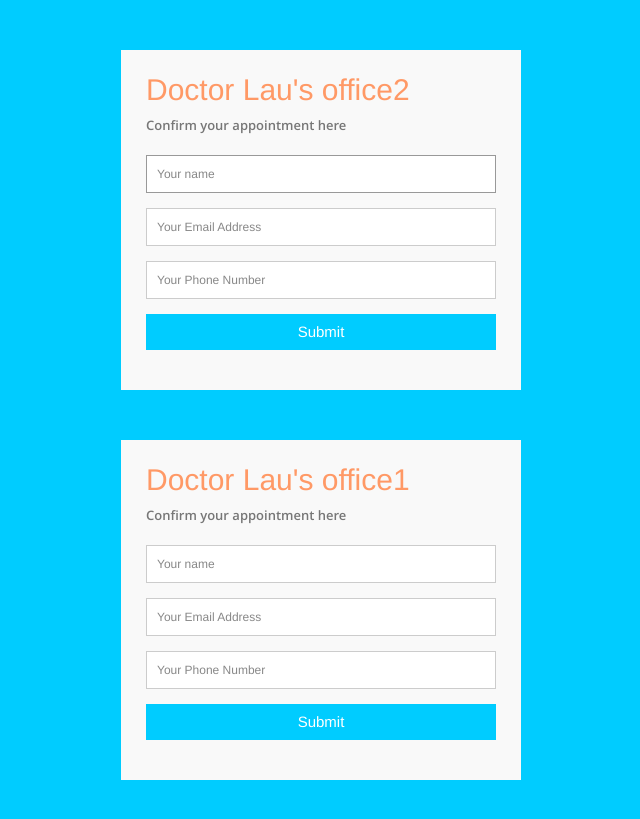
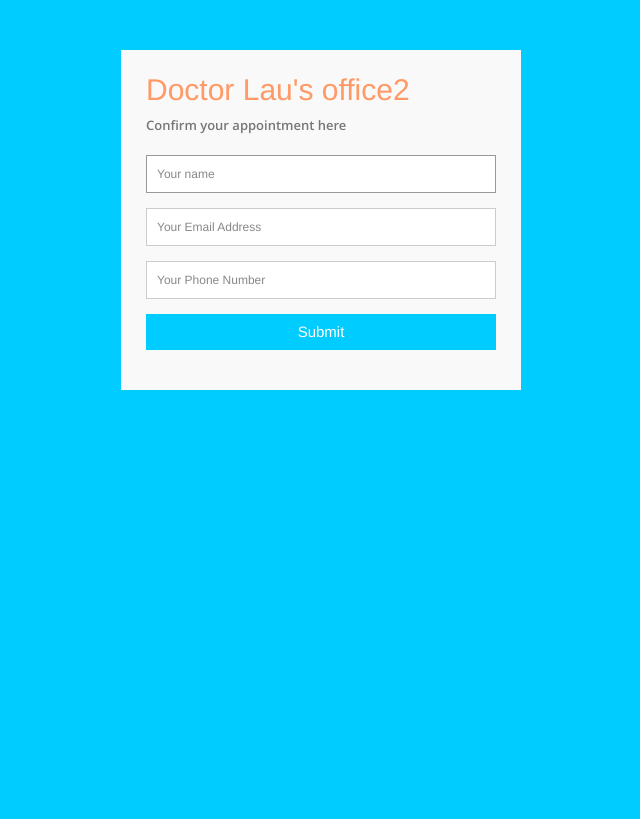
Before and after one commit to liuzimin/liuzimin.github.io, a Jekyll site: the page built from submit/index.html, in a window 1280 px wide. Shown: the top 819 px of the page, without its empty margins (319-959 px from the left). Built offline with Jekyll 4.4.1, drawn with Linux system fonts in a browser that asks for light colours; some web fonts are replaced; Markdown is read by kramdown in place of the engine named in the settings.

Commit message:
Update index.html

```diff
--- a/submit/index.html
+++ b/submit/index.html
@@ -389,32 +389,3 @@ layout: default
 
 </body>
 </html>
-
-
-<div class="container">
-  <form id="contact" action="https://formspree.io/david9719717@yahoo.com" method="post">
-
-    <input type="hidden" name="_subject" value="New Appointment Confirmation" />
-
-    <h3>Doctor Lau's office1</h3>
-    <h4>Confirm your appointment here</h4>
-    <fieldset>
-      <input placeholder="Your name" type="text" tabindex="1" required autofocus>
-    </fieldset>
-    <fieldset>
-      <input placeholder="Your Email Address" type="email" tabindex="2" required>
-    </fieldset>
-    <fieldset>
-      <input placeholder="Your Phone Number" type="tel" tabindex="3" required>
-    </fieldset>
-
-    <fieldset>
-      <button name="submit" type="submit" id="contact-submit" data-submit="...Sending">Submit</button>
-    </fieldset>
-  </form>
-
-
-</div>
-
-
-</div>
```
